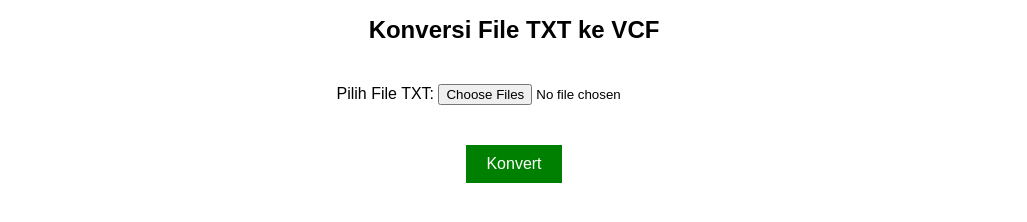
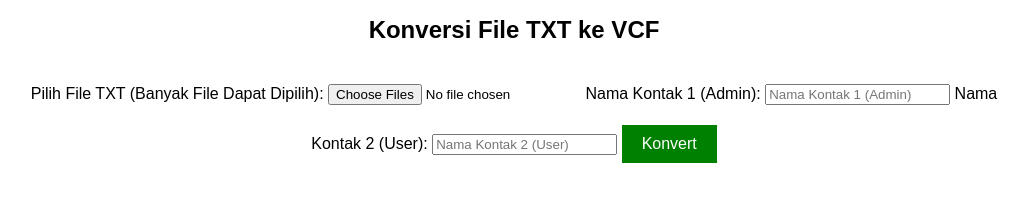
Before and after one commit to drxrwr/drxtxttovcf2, a plain HTML site: page index.html in a window 1280 px wide. Shown: the whole page, without its empty margins (126-1153 px from the left). Drawn offline with Linux system fonts and the light colour scheme.

Commit message:
Update index.html

```diff
--- a/index.html
+++ b/index.html
@@ -10,10 +10,14 @@
     <div class="container">
         <h1>Konversi File TXT ke VCF</h1>
 
-        <label for="fileInput">Pilih File TXT:</label>
+        <label for="fileInput">Pilih File TXT (Banyak File Dapat Dipilih):</label>
         <input type="file" id="fileInput" multiple accept=".txt">
 
-        <div id="formContainer"></div>
+        <label for="contactName1">Nama Kontak 1 (Admin):</label>
+        <input type="text" id="contactName1" placeholder="Nama Kontak 1 (Admin)">
+
+        <label for="contactName2">Nama Kontak 2 (User):</label>
+        <input type="text" id="contactName2" placeholder="Nama Kontak 2 (User)">
 
         <button id="convertBtn" onclick="convertFiles()">Konvert</button>
 
```
